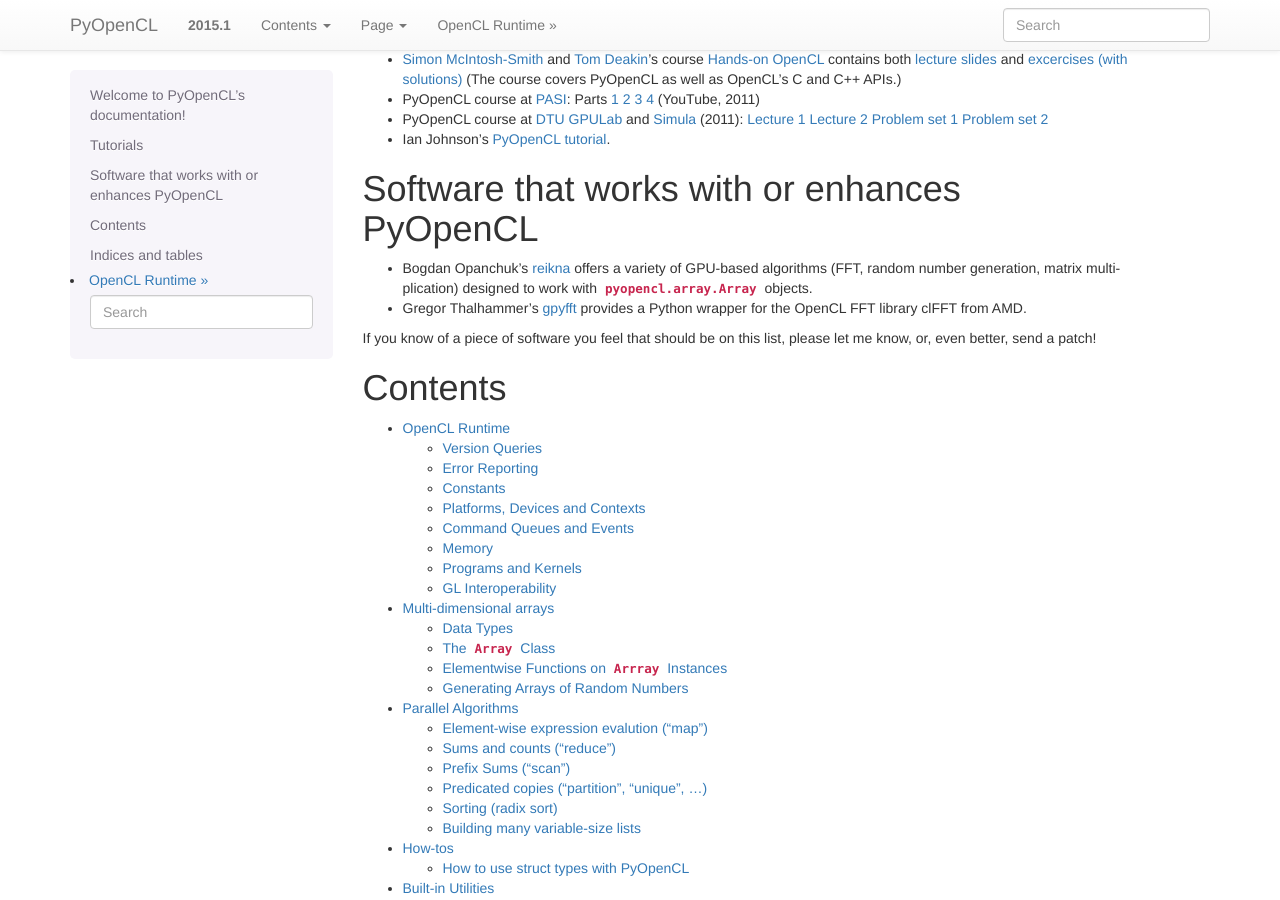
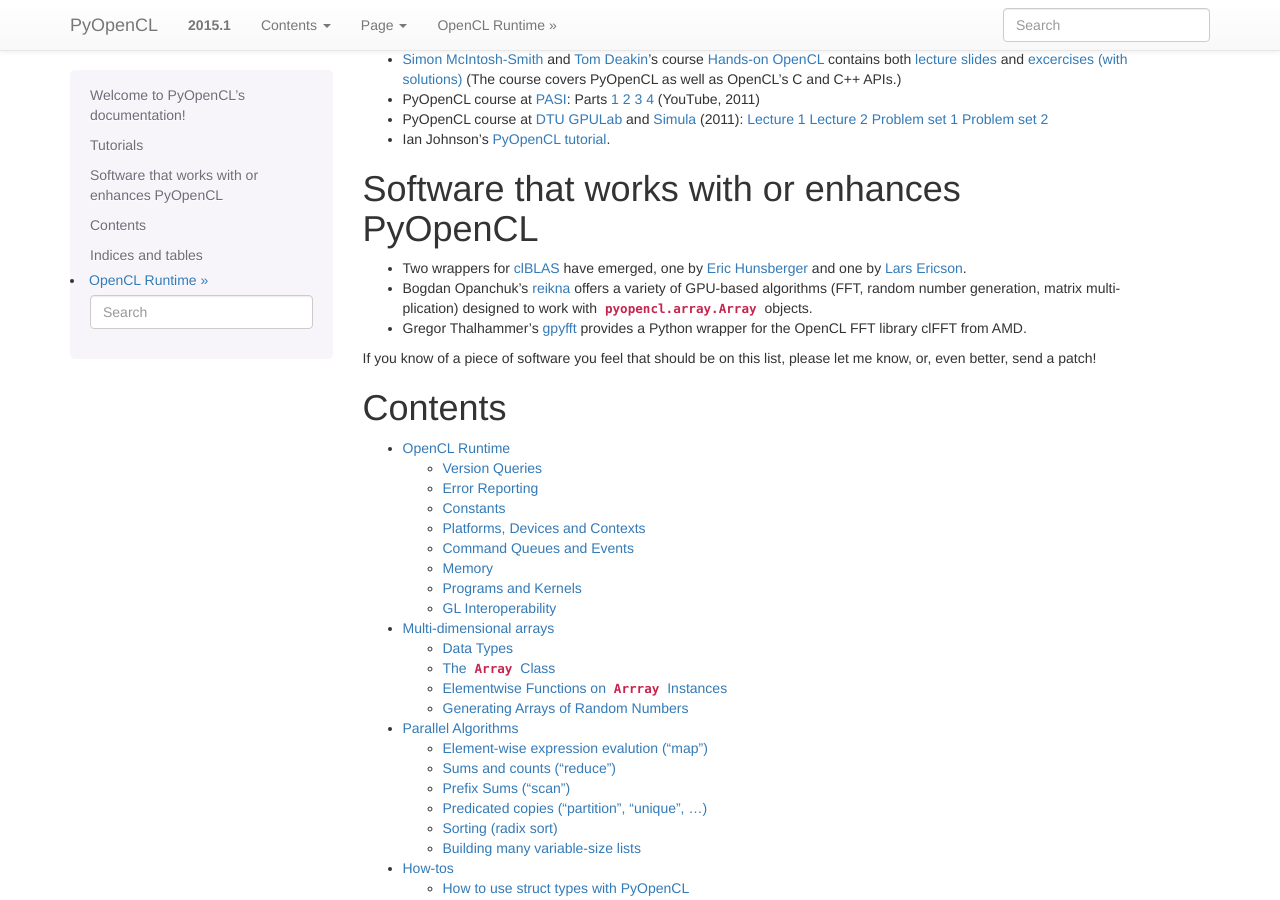
Before and after one commit to inducer/pyopencl, a Sphinx documentation site: the page built from doc/index.rst, in a window 1280 px wide and 900 px high, scrolled down 500 px. Built offline with Sphinx 7.4.7, drawn with Linux system fonts in a browser that asks for light colours.

Commit message:
Add comments about clBLAS wrappers

```diff
--- a/doc/index.rst
+++ b/doc/index.rst
@@ -64,6 +64,10 @@ Tutorials
 Software that works with or enhances PyOpenCL
 =============================================
 
+* Two wrappers for `clBLAS <https://github.com/clMathLibraries/clBLAS>`_ have emerged,
+  one by `Eric Hunsberger <https://github.com/hunse/pyopencl_blas>`_ and one
+  by `Lars Ericson <http://lists.tiker.net/pipermail/pyopencl/2015-June/001890.html>`_.
+
 * Bogdan Opanchuk's `reikna <http://pypi.python.org/pypi/reikna>`_ offers a
   variety of GPU-based algorithms (FFT, random number generation, matrix
   multiplication) designed to work with :class:`pyopencl.array.Array` objects.
```
